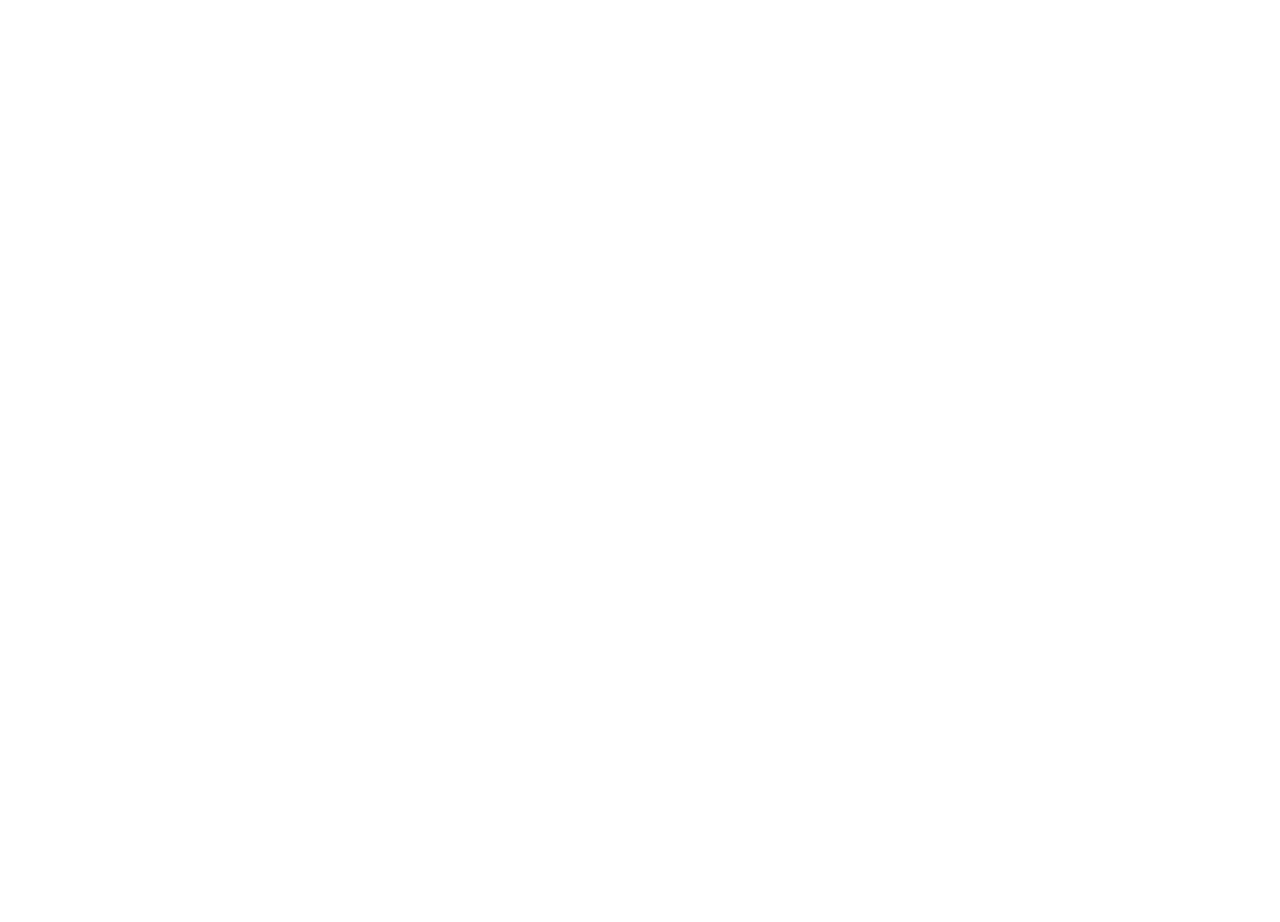
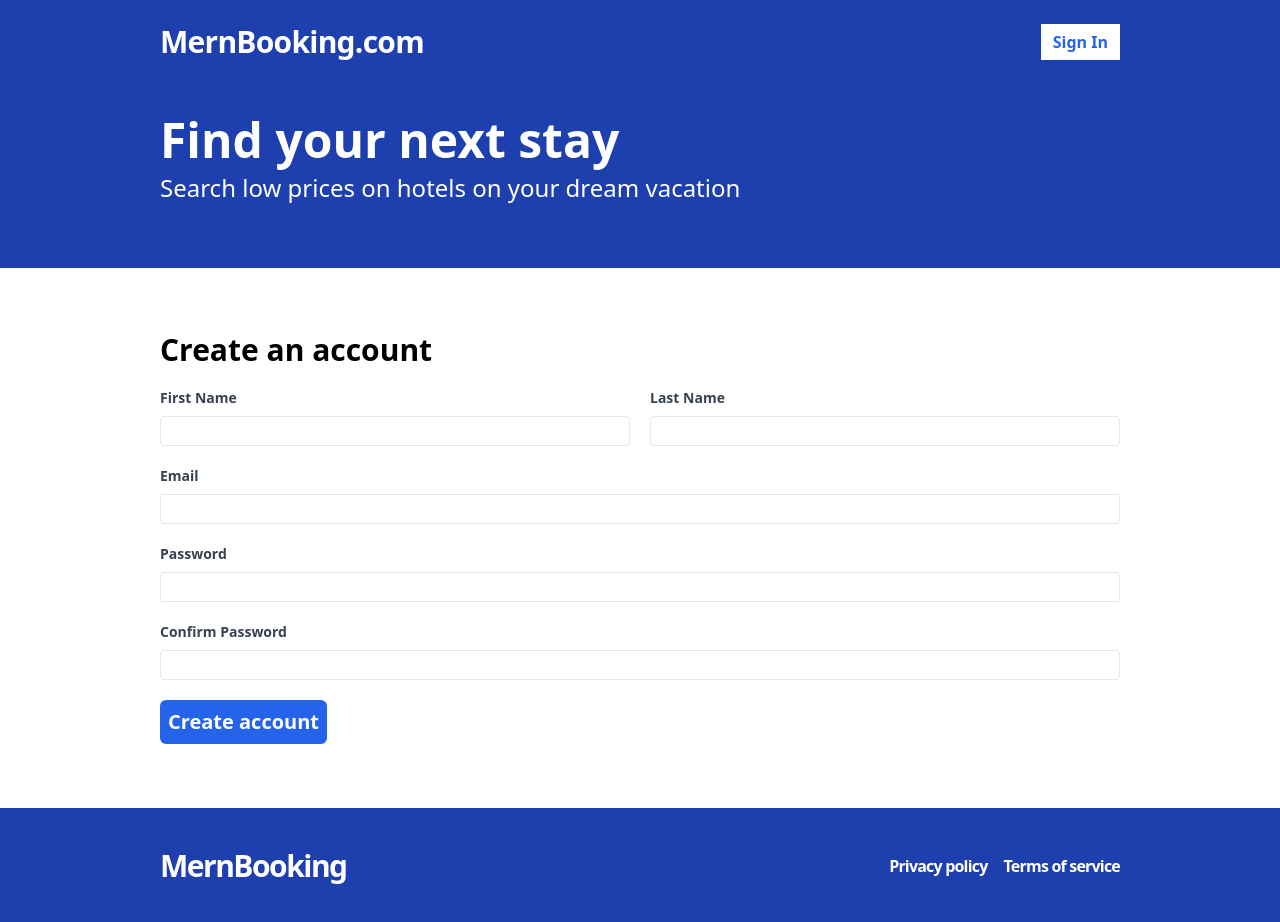
Before and after one commit to amitopu/mern-booking, a React (Vite) app in the folder frontend/: page /register in a window 1280 px wide. Before the commit this address had no page. Before the commit the page ends 800 px from the top, so only its background shows below. Built offline with nearby package versions, Linux system fonts and the light colour scheme.

Commit message:
register page, apis folder, api-client are  added to frontend

```diff
--- a/frontend/package.json
+++ b/frontend/package.json
@@ -12,6 +12,8 @@
   "dependencies": {
     "react": "^18.2.0",
     "react-dom": "^18.2.0",
+    "react-hook-form": "^7.49.3",
+    "react-query": "^3.39.3",
     "react-router-dom": "^6.21.2"
   },
   "devDependencies": {
--- /dev/null
+++ b/frontend/src/Apis/api-client.ts
@@ -0,0 +1,18 @@
+import { RegisterFormData } from "../Pages/Register";
+
+export const register = async (formData: RegisterFormData) => {
+    const API_BASE_URL = import.meta.env.VITE_API_BASE_URL;
+    const response = await fetch(`${API_BASE_URL}/api/user/register`, {
+        method: "POST",
+        headers: {
+            "Content-type": "Application/json",
+        },
+        body: JSON.stringify(formData),
+    });
+
+    const responseBody = await response.json();
+
+    if (!response.ok) {
+        throw new Error(responseBody.message);
+    }
+};
--- a/frontend/src/App.tsx
+++ b/frontend/src/App.tsx
@@ -1,5 +1,6 @@
 import { Routes, Route } from "react-router-dom";
 import Layout from "./Layouts/Layout";
+import Register from "./Pages/Register";
 
 const App = () => {
     return (
@@ -16,6 +17,14 @@
                     <Layout children={<p>Welcome to Search Page</p>}></Layout>
                 }
             ></Route>
+            <Route
+                path="/register"
+                element={
+                    <Layout>
+                        <Register></Register>
+                    </Layout>
+                }
+            ></Route>
         </Routes>
     );
 };
--- /dev/null
+++ b/frontend/src/Pages/Register.tsx
@@ -0,0 +1,145 @@
+import { useForm } from "react-hook-form";
+import * as apiClient from "../Apis/api-client";
+import { useMutation } from "react-query";
+
+export type RegisterFormData = {
+    firstName: string;
+    lastName: string;
+    email: string;
+    password: string;
+    confirmPassword: string;
+};
+
+const Register = () => {
+    const {
+        register,
+        watch,
+        handleSubmit,
+        formState: { errors },
+    } = useForm<RegisterFormData>();
+
+    const mutation = useMutation({
+        mutationFn: apiClient.register,
+        onSuccess: () => {
+            console.log("Registration successful!");
+        },
+
+        onError: (error: Error) => {
+            console.log(error.message);
+        },
+    });
+
+    const onSubmit = handleSubmit((data) => {
+        // console.log(data);
+        mutation.mutate(data);
+    });
+
+    return (
+        <div className="flex flex-col py-6">
+            <h2 className="text-3xl font-bold mb-5">Create an account</h2>
+            <form
+                className="flex flex-col gap-5 text-start text-sm font-bold"
+                onSubmit={onSubmit}
+            >
+                <div className="flex flex-col md:flex-row gap-5">
+                    <label className="flex flex-col flex-1 gap-2 text-gray-700">
+                        First Name
+                        <input
+                            type="text"
+                            className="border rounded w-full py-1 px-2"
+                            {...register("firstName", {
+                                required: "This field is required",
+                            })}
+                        />
+                        {errors.firstName && (
+                            <span className="text-red-500">
+                                {errors.firstName.message}
+                            </span>
+                        )}
+                    </label>
+                    <label className="flex flex-col gap-2 flex-1 text-gray-700">
+                        Last Name
+                        <input
+                            type="text"
+                            className="border rounded w-full py-1 px-2"
+                            {...register("lastName", {
+                                required: "This field is required",
+                            })}
+                        />
+                        {errors.lastName && (
+                            <span className="text-red-500">
+                                {errors.lastName.message}
+                            </span>
+                        )}
+                    </label>
+                </div>
+                <label className="flex flex-col gap-2 flex-1 text-gray-700">
+                    Email
+                    <input
+                        type="email"
+                        className="border rounded w-full py-1 px-2"
+                        {...register("email", {
+                            required: "This field is required",
+                        })}
+                    />
+                    {errors.email && (
+                        <span className="text-red-500">
+                            {errors.email.message}
+                        </span>
+                    )}
+                </label>
+                <label className="flex flex-col gap-2 flex-1 text-gray-700">
+                    Password
+                    <input
+                        type="password"
+                        className="border rounded w-full py-1 px-2"
+                        {...register("password", {
+                            required: "This field is required",
+                            minLength: {
+                                value: 6,
+                                message:
+                                    "Password must be at least 6 characters",
+                            },
+                        })}
+                    />
+                    {errors.password && (
+                        <span className="text-red-500">
+                            {errors.password.message}
+                        </span>
+                    )}
+                </label>
+                <label className="flex flex-col gap-2 flex-1 text-gray-700">
+                    Confirm Password
+                    <input
+                        type="password"
+                        className="border rounded w-full py-1 px-2"
+                        {...register("confirmPassword", {
+                            validate: (val) => {
+                                if (!val) {
+                                    return "This field is required";
+                                } else if (watch("password") !== val) {
+                                    return "Your passwords didn't match";
+                                }
+                            },
+                        })}
+                    />
+                    {errors.confirmPassword && (
+                        <span className="text-red-500">
+                            {errors.confirmPassword.message}
+                        </span>
+                    )}
+                </label>
+                <span>
+                    <button
+                        type="submit"
+                        className="bg-blue-600 text-white font-bold text-xl rounded-md p-2 hover:bg-blue-500"
+                    >
+                        Create account
+                    </button>
+                </span>
+            </form>
+        </div>
+    );
+};
+
+export default Register;
--- a/frontend/src/main.tsx
+++ b/frontend/src/main.tsx
@@ -3,11 +3,22 @@
 import App from "./App.tsx";
 import "./index.css";
 import { BrowserRouter } from "react-router-dom";
+import { QueryClient, QueryClientProvider } from "react-query";
+
+const client = new QueryClient({
+    defaultOptions: {
+        queries: {
+            retry: 0,
+        },
+    },
+});
 
 ReactDOM.createRoot(document.getElementById("root")!).render(
     <React.StrictMode>
         <BrowserRouter>
-            <App />
+            <QueryClientProvider client={client}>
+                <App />
+            </QueryClientProvider>
         </BrowserRouter>
     </React.StrictMode>
 );
--- a/frontend/tailwind.config.js
+++ b/frontend/tailwind.config.js
@@ -4,7 +4,9 @@
     theme: {
         extend: {},
         container: {
-            padding: "10rem",
+            padding: {
+                md: "10rem",
+            },
         },
     },
     plugins: [],
```
Also changed, not shown: 1 other file (tests, documents, lock files or other folders).
